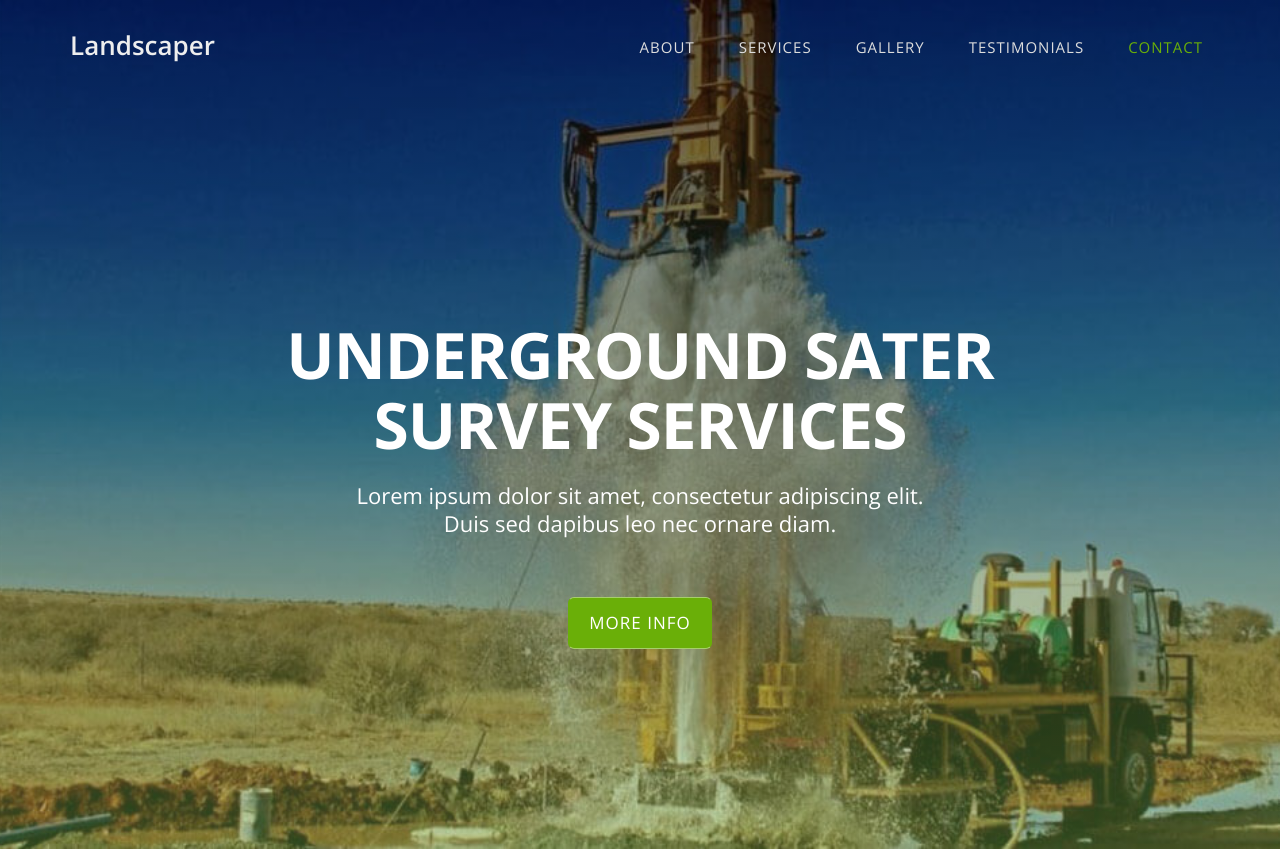
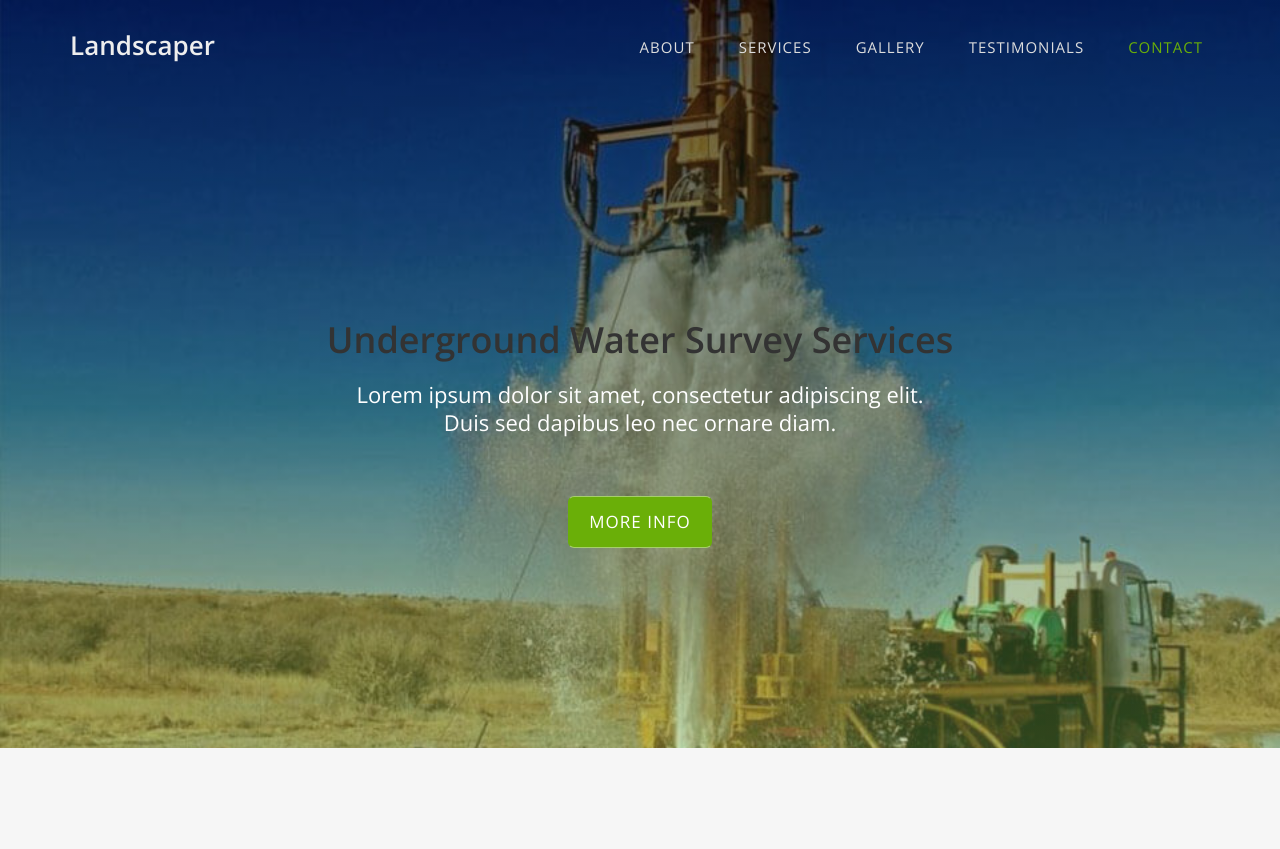
Before and after one commit to shrikantak/Test, a plain HTML site: page index.html in a window 1280 px wide. Shown: the top 849 px of the page. Drawn offline with nearby package versions, Linux system fonts and the light colour scheme.

Commit message:
Update index.html

```diff
--- a/index.html
+++ b/index.html
@@ -3,7 +3,7 @@
 <head>
 <meta charset="utf-8">
 <meta name="viewport" content="width=device-width, initial-scale=1">
-<title>Landscaper</title>
+<title>Hydrologist</title>
 <meta name="description" content="">
 <meta name="author" content="">
 
@@ -68,7 +68,7 @@
       <div class="container">
         <div class="row">
           <div class="col-md-8 col-md-offset-2 intro-text">
-            <h1>Underground Sater Survey Services</h1>
+            <h2>Underground Water Survey Services</h2>
             <p>Lorem ipsum dolor sit amet, consectetur adipiscing elit.<br>
               Duis sed dapibus leo nec ornare diam.</p>
             <a href="#about" class="btn btn-custom btn-lg page-scroll">More Info</a> </div>
```
